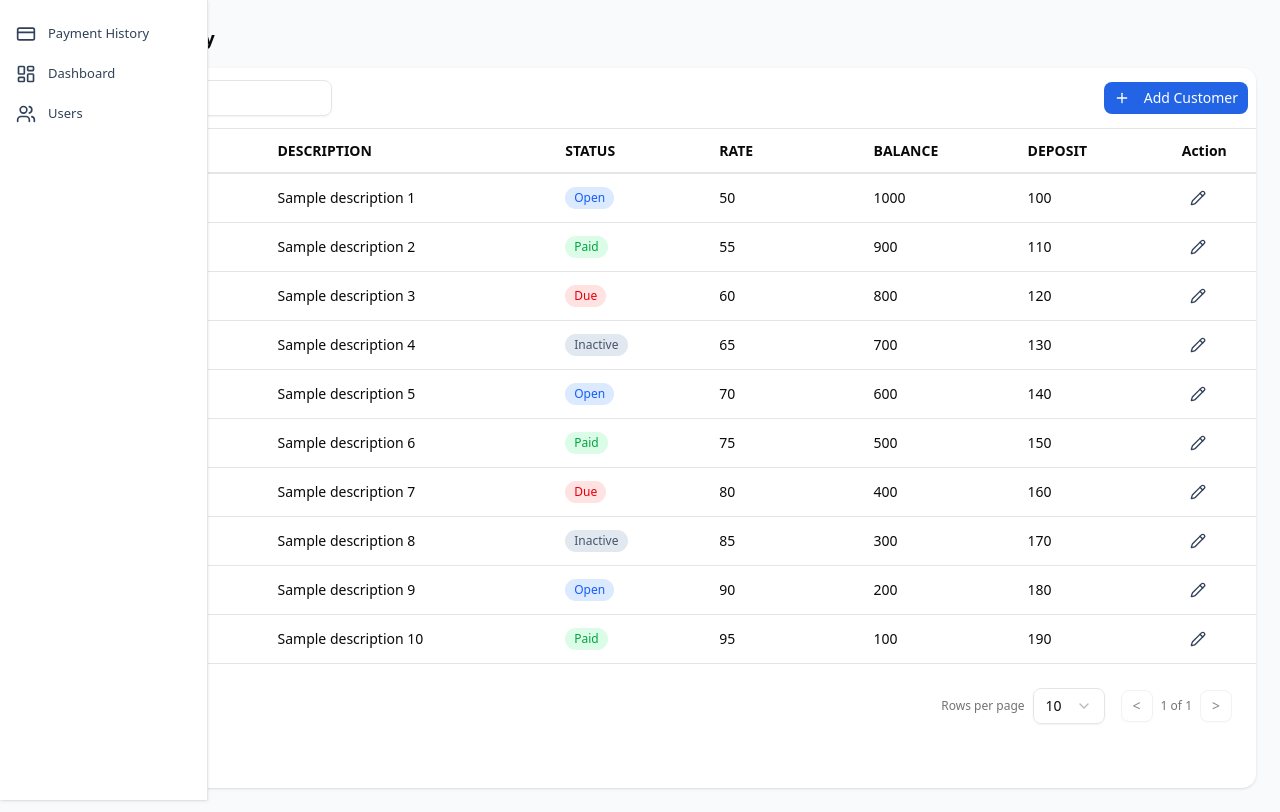
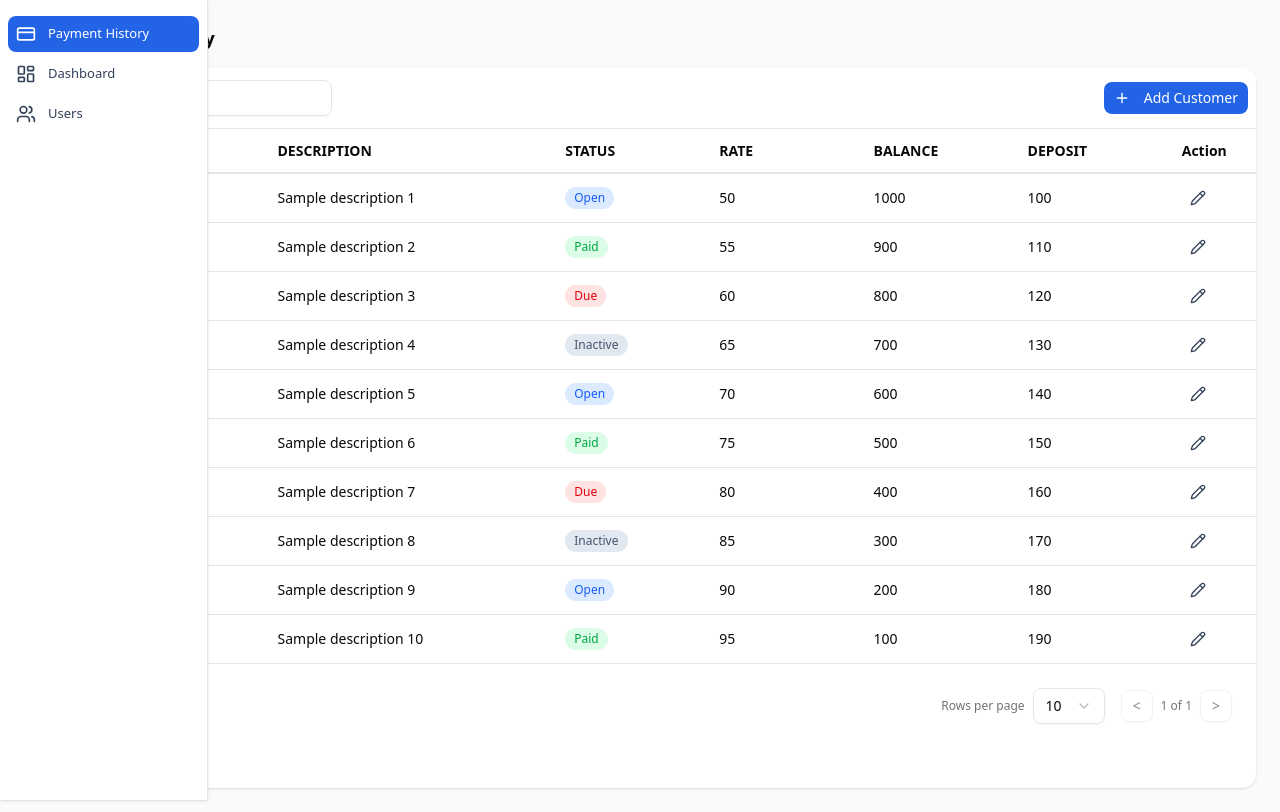
Before and after one commit to Shubham-168/payment-dashboard, a React (Vite) app: page / in a window 1280 px wide. Built offline with nearby package versions, Linux system fonts and the light colour scheme.

Commit message:
Refactor routing and sidebar components to remove direct path for Payment History, updating navigation links to point to the home route instead. Ensure active link styling is applied correctly for the home route in both Desktop and Mobile sidebars.

```diff
--- a/src/app/routes.tsx
+++ b/src/app/routes.tsx
@@ -10,7 +10,7 @@ export const router = createBrowserRouter([
         element: <App />,
         children: [
             { index: true, element: <PaymentHistory /> },
-            { path: "payment-history", element: <PaymentHistory /> },
+            // { path: "payment-history", element: <PaymentHistory /> },
             { path: "dashboard", element: <Dashboard /> },
             { path: "users", element: <Users /> },
         ],
--- a/src/components/sidebar/DesktopSidebar.tsx
+++ b/src/components/sidebar/DesktopSidebar.tsx
@@ -10,7 +10,7 @@ import {
 } from "@/components/ui/tooltip"
 
 export const desktopMenu = [
-  { name: "Payment History", icon: CreditCard, path: "/payment-history" },
+  { name: "Payment History", icon: CreditCard, path: "/" },
   { name: "Dashboard", icon: LayoutDashboard, path: "/dashboard" },
   { name: "Users", icon: Users, path: "/users" },
 ]
@@ -36,6 +36,7 @@ export default function DesktopSidebar() {
               <NavLink
                 key={item.path}
                 to={item.path}
+                end={item.path === "/"}
                 className={({ isActive }) =>
                   cn(
                     "group flex items-center rounded-md px-2 py-2 text-xs font-medium transition-colors",
--- a/src/components/sidebar/MobileSidebar.tsx
+++ b/src/components/sidebar/MobileSidebar.tsx
@@ -17,6 +17,7 @@ export default function MobileSidebar({ open, onOpenChange }: MobileSidebarProps
             <NavLink
               key={item.path}
               to={item.path}
+              end={item.path === "/"}
               className={({ isActive }) =>
                 cn(
                   "flex items-center justify-between rounded-md px-3 py-2 text-sm font-medium transition-colors",
```
Also changed, not shown: public/vercel.json (added).
